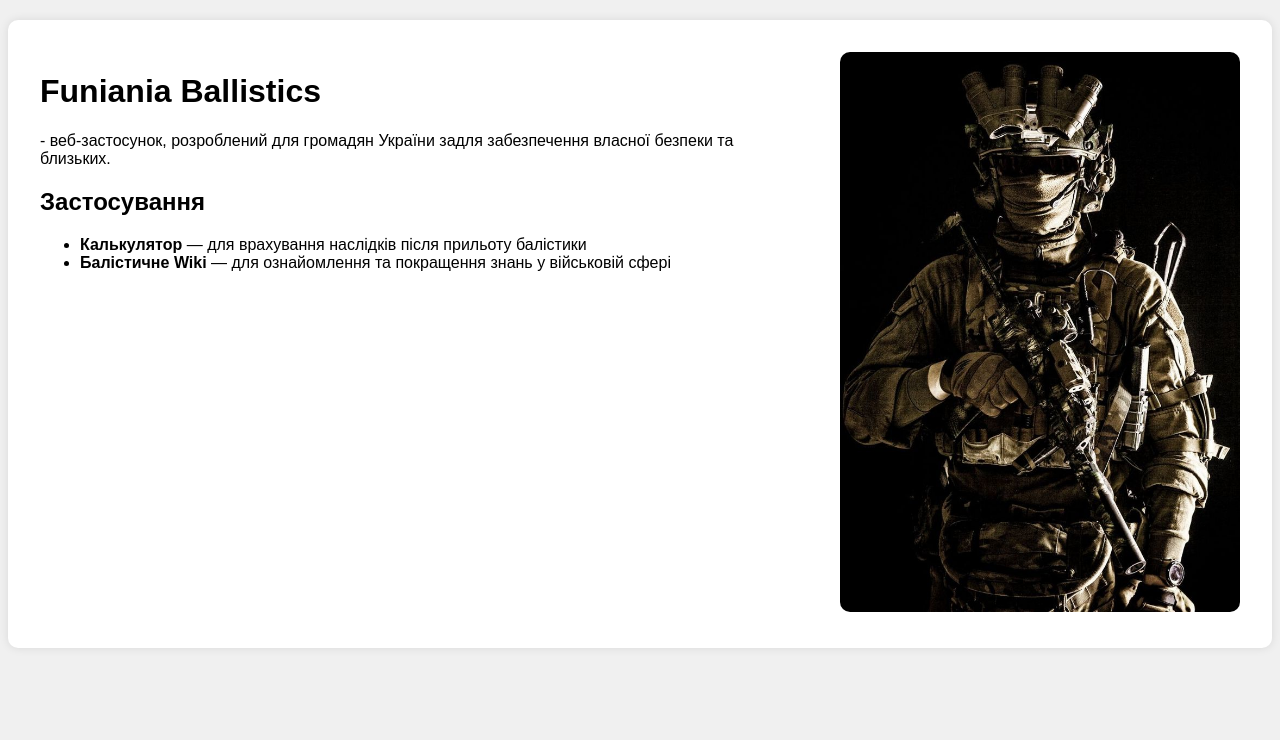
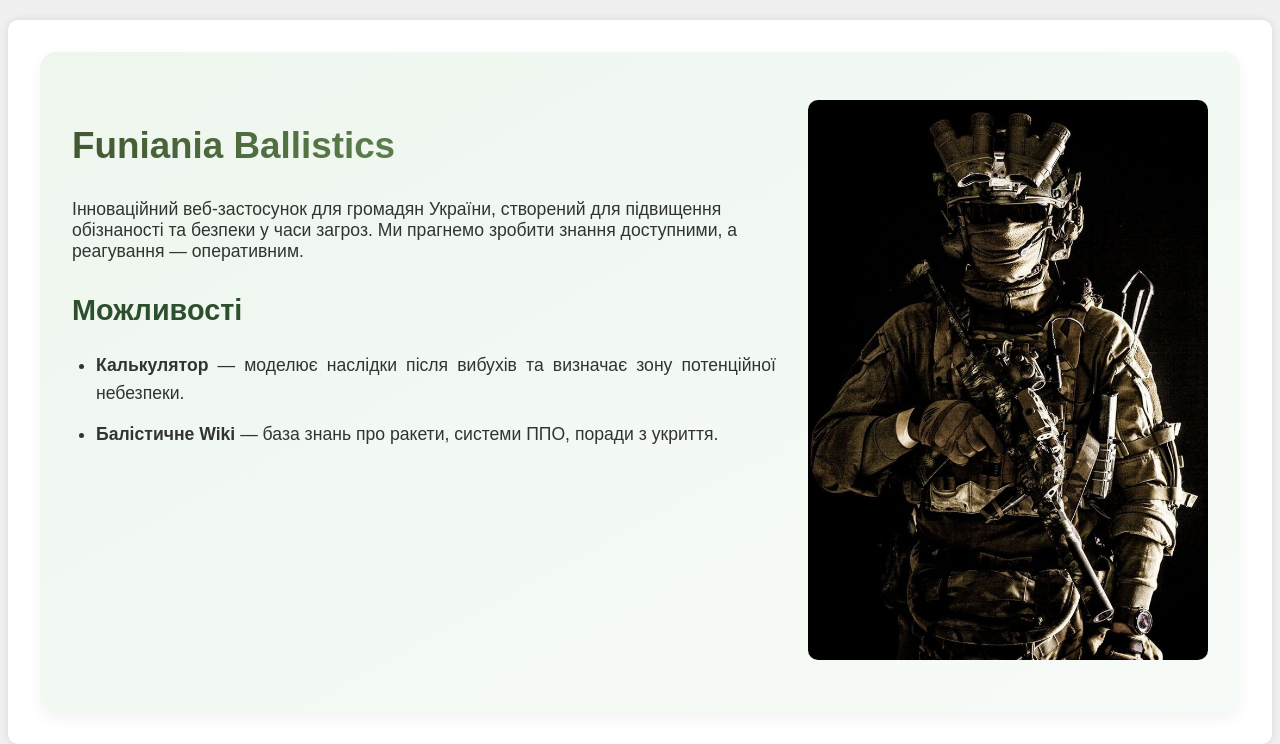
Before and after one commit to yuriibobas/CivilBallistics, a Flask app: page / in a window 1280 px wide. Shown: the part 60-804 px from the top of the page. Run offline with Flask 3, Linux system fonts and the light colour scheme.

Commit message:
update files

```diff
--- a/static/css/style.css
+++ b/static/css/style.css
@@ -320,3 +320,30 @@ html, body {
   #back-button:hover {
     background-color: #388e3c;
   }
+
+
+  .hero-section {
+    background: linear-gradient(to bottom right, #eef6ee, #f7fbf7);
+    padding: 3rem 2rem;
+    border-radius: 16px;
+    box-shadow: 0 6px 16px rgba(0, 0, 0, 0.05);
+}
+
+.home-text .features h2 {
+    font-size: 1.8rem;
+    color: #2d4f2d;
+    margin-top: 2rem;
+}
+
+.home-text .features ul {
+    padding-left: 1.5rem;
+    list-style-type: disc;
+}
+
+.home-text .features li {
+    font-size: 1.1rem;
+    margin-bottom: 0.8rem;
+    color: #333;
+    line-height: 1.6;
+    text-align: justify;
+}
--- a/templates/index.html
+++ b/templates/index.html
@@ -1,20 +1,25 @@
-<!-- templates/index.html -->
 {% extends "base.html" %}
 
 {% block content %}
+<div class="hero-section">
     <div class="home">
         <div class="home-text">
-        <h1>Funiania Ballistics</h1>
-        <p>- веб-застосунок, розроблений для громадян України задля забезпечення власної безпеки та близьких.</p>
+            <h1 class="gradient-title">Funiania Ballistics</h1>
+            <p class="intro-text">
+                Інноваційний веб-застосунок для громадян України, створений для підвищення обізнаності та безпеки у часи загроз. Ми прагнемо зробити знання доступними, а реагування — оперативним.
+            </p>
 
-        <h2>Застосування</h2>
+            <div class="features">
+                <h2>Можливості</h2>
                 <ul>
-            <li><strong>Калькулятор</strong> — для врахування наслідків після прильоту балістики</li>
-            <li><strong>Балістичне Wiki</strong> — для ознайомлення та покращення знань у військовій сфері</li>
+                    <li><strong>Калькулятор</strong> — моделює наслідки після вибухів та визначає зону потенційної небезпеки.</li>
+                    <li><strong>Балістичне Wiki</strong> — база знань про ракети, системи ППО, поради з укриття.</li>
                 </ul>
             </div>
+        </div>
         <div class="home-image">
-        <img src="{{ url_for('static', filename='img/hero.png') }}" alt="військовий">
+            <img src="{{ url_for('static', filename='img/hero.png') }}" alt="військовий" loading="lazy">
+        </div>
     </div>
 </div>
 {% endblock %}
```
Also changed, not shown: connect_database.py (added, +31 -0 lines). Lines whose indentation alone changed are shown as unchanged.
